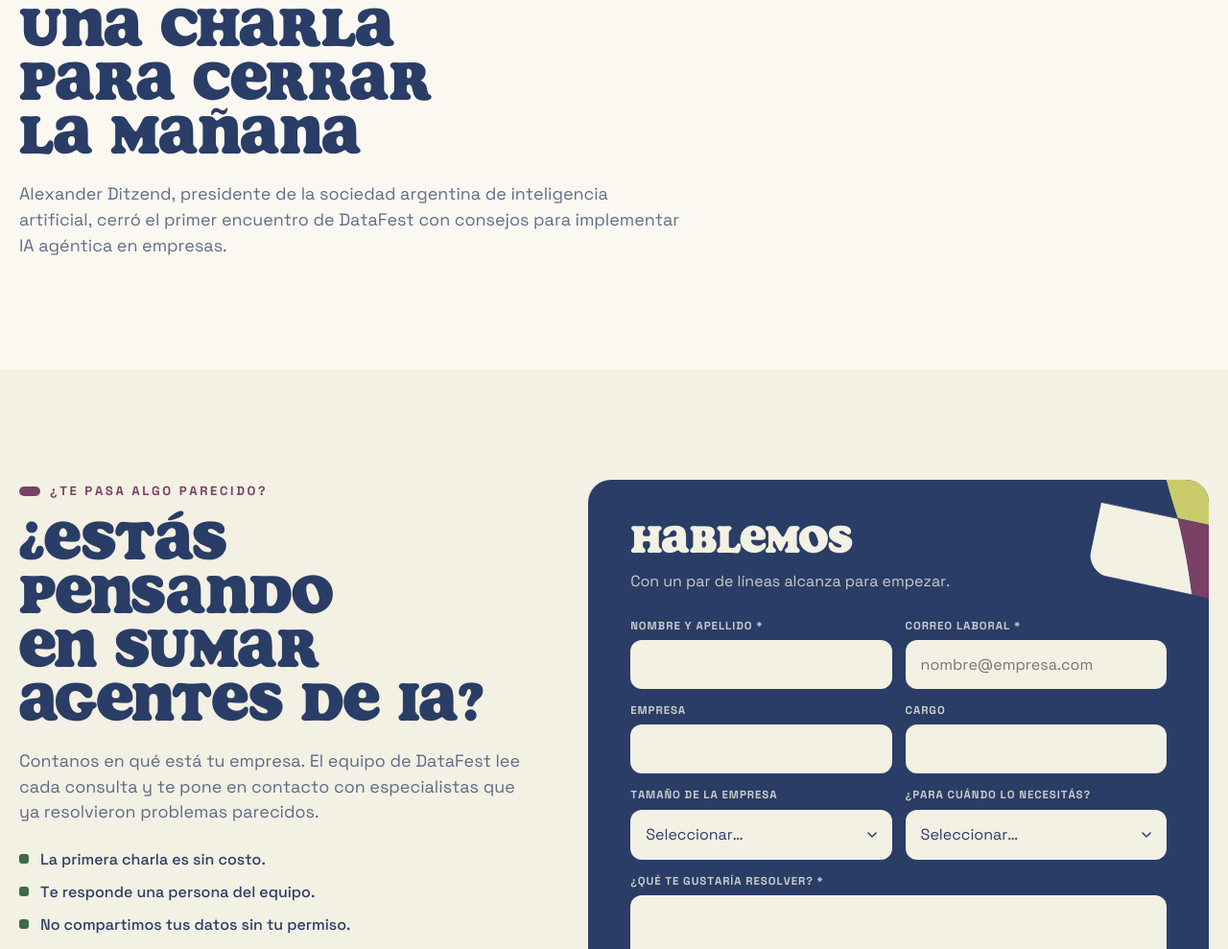
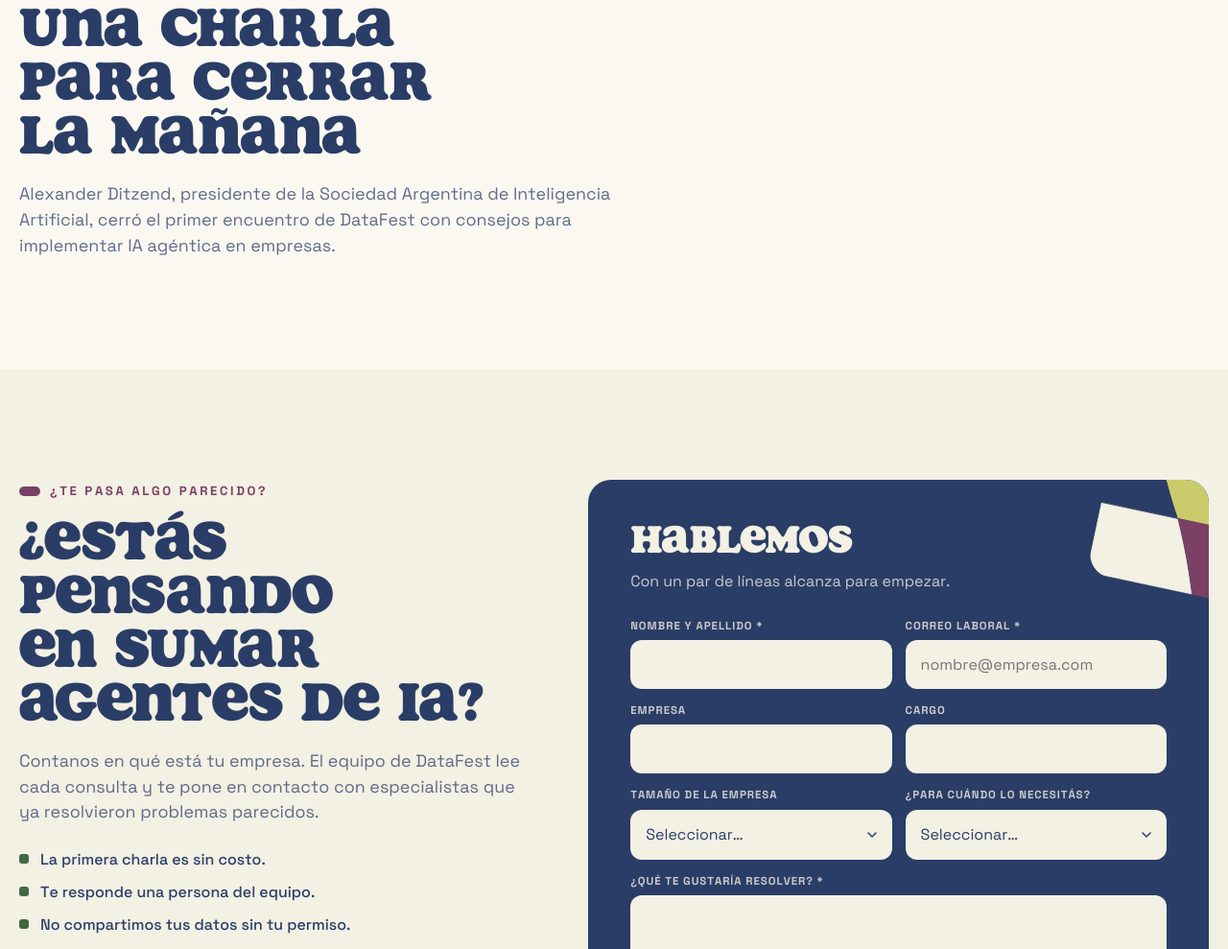
Before and after one commit to marturepossi/datafest-web, a plain HTML site: page casos/ia-agentica/index.html in a window 1280 px wide. Shown: the part 725-1714 px from the top of the page at 96% size. Drawn offline with Linux system fonts and the light colour scheme.

Commit message:
Corregir mayúsculas del cargo en la charla de IA agéntica
Co-Authored-By: Claude Opus 5.5 <noreply@anthropic.com>
Claude-Session: https://claude.ai/code/session_01WEpBxfAZRgS8URGXHyQFtF

```diff
--- a/casos/ia-agentica/index.html
+++ b/casos/ia-agentica/index.html
@@ -50,7 +50,7 @@
   <div class="shell reveal">
     <div class="kicker">De qué se trató</div>
     <h2>Una charla para cerrar la mañana</h2>
-    <p class="lead">Alexander Ditzend, presidente de la sociedad argentina de inteligencia artificial, cerró el primer encuentro de DataFest con consejos para implementar IA agéntica en empresas.</p>
+    <p class="lead">Alexander Ditzend, presidente de la Sociedad Argentina de Inteligencia Artificial, cerró el primer encuentro de DataFest con consejos para implementar IA agéntica en empresas.</p>
   </div>
 </section>
 
```
